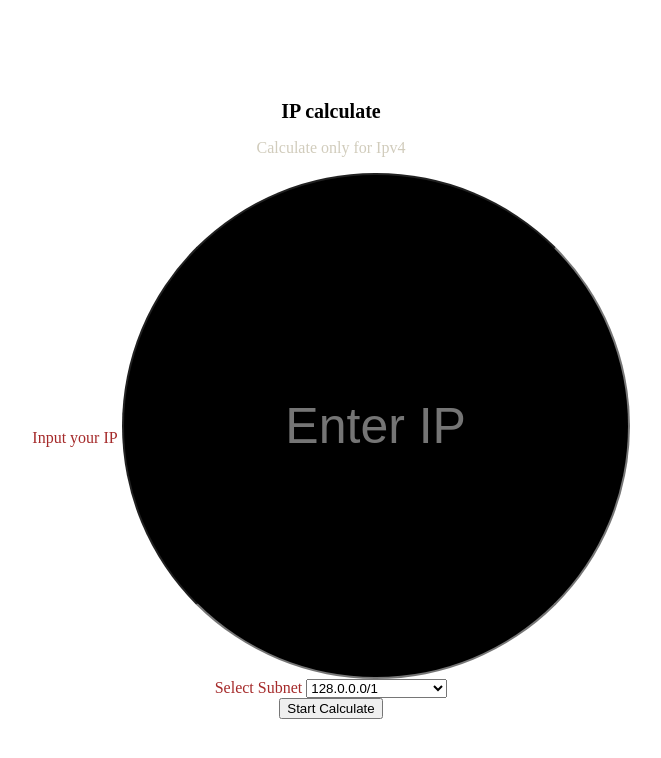
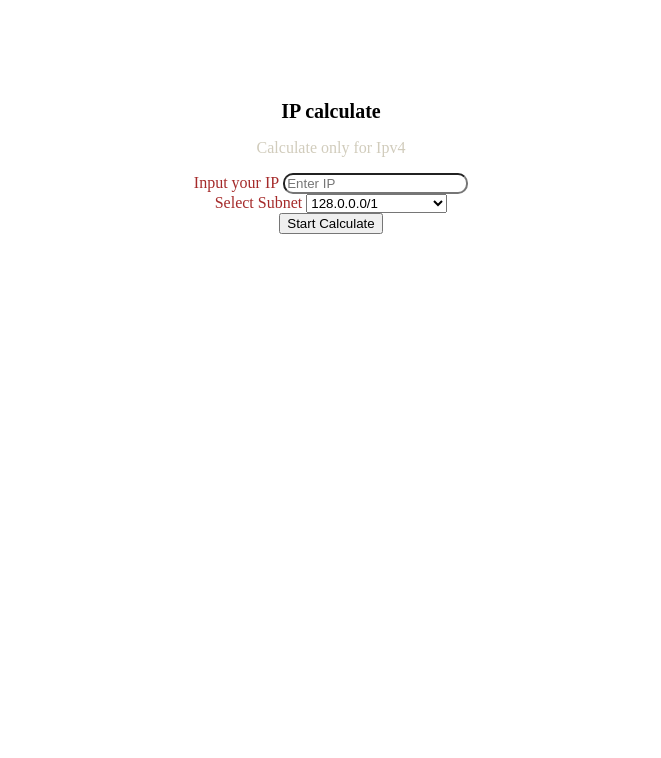
Before and after one commit to Bell001/IPSubnet, a plain HTML site: page index.html in a window 1280 px wide. Shown: the top 758 px of the page, without its empty margins (389-1050 px from the left). Drawn offline with nearby package versions, Linux system fonts and the light colour scheme.

Commit message:
[ADD] input css

```diff
--- a/index.html
+++ b/index.html
@@ -44,7 +44,7 @@
       <tbody id='res2'></tbody>
     </table>
 
-    <script src="https://code.jquery.com/jquery-3.2.1.min.js" crossorigin="anonymous"></script>
+    <script src="https://code.jquery.com/jquery-3.2.1.min.js"></script>
     <script src="https://maxcdn.bootstrapcdn.com/bootstrap/3.3.7/js/bootstrap.min.js"></script>
     <script src="command.js"></script>
 
--- a/main.css
+++ b/main.css
@@ -25,13 +25,6 @@ table {
     border-color: gray;
 }
 
-.circle {
-    width: 500px;
-    height: 500px;
-    border-radius: 50%;
-    font-size: 50px;
-    color: #fff;
-    line-height: 500px;
-    text-align: center;
-    background: #000
-  }
+input[type=text]{
+    border-radius:10px;
+}
```
